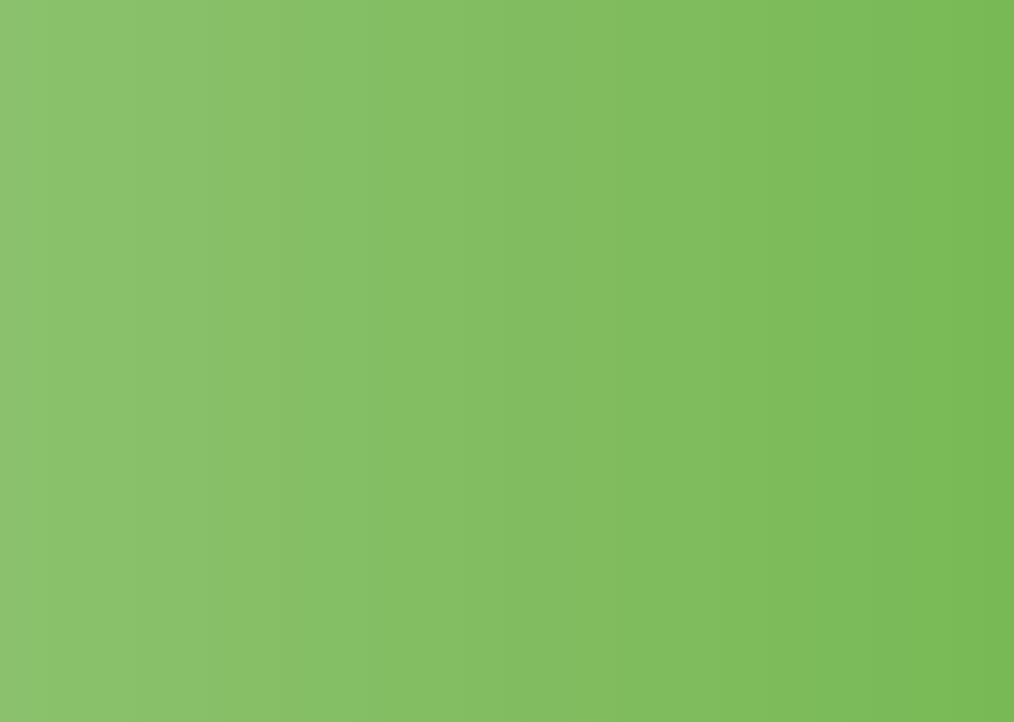
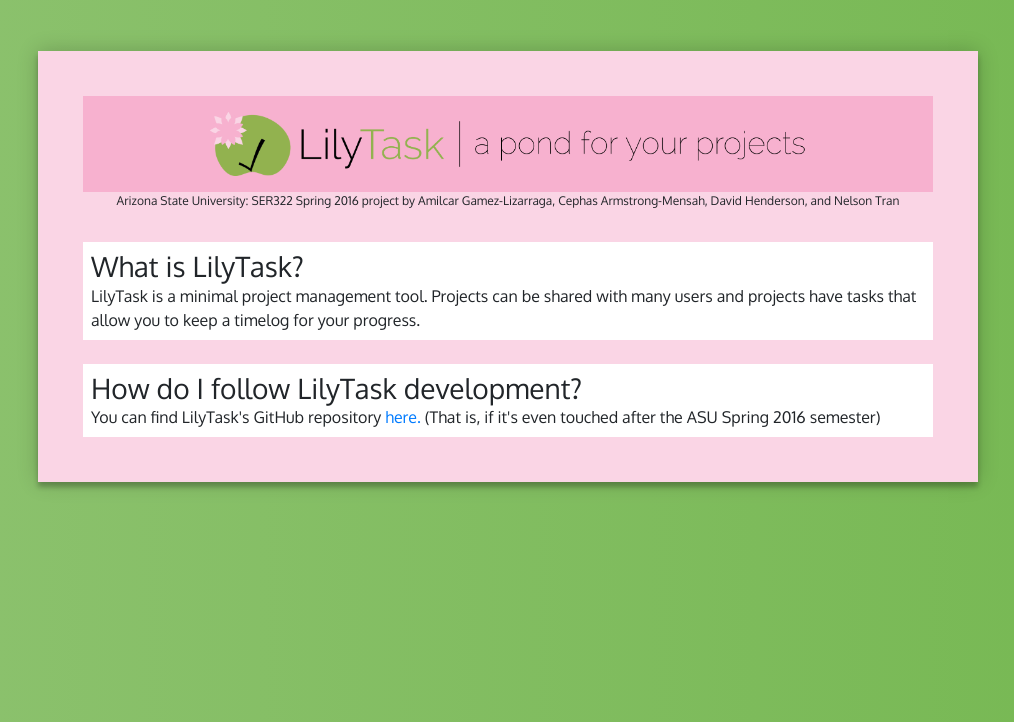
Before and after one commit to nelsontran/chopin-liszt, a Flask app: page / in a window 1280 px wide. Shown: the part 64-786 px from the top of the page, without its empty margins (132-1146 px from the left). Run offline with Flask 2, Linux system fonts and the light colour scheme; some libraries are stand-ins or nearby versions.

Commit message:
Added landing page

```diff
--- a/app/static/css/style.css
+++ b/app/static/css/style.css
@@ -1,7 +1,9 @@
 .register-page,
+.project-page,
+.landing-page,
 .login-page {
     width: 940px;
-    padding: 8% 0 0;
+    padding: 4% 0 0;
     margin: auto;
 }
 
@@ -193,6 +195,38 @@ nav li a:hover {
     color: #EF3B3A;
 }
 
+.landing-page img {
+    width: auto;
+    height: 64px;
+}
+
+.landing-page {
+    text-align: center;
+}
+
+.landing-page #logo {
+    background: #f7b1cf;
+    padding: 16px;
+}
+
+.landing-page #info {
+    font-size: 75%;
+    margin-bottom: 32px;
+}
+
+.landing-page #summary, #development {
+    padding: 8px;
+    margin: 64px, 0px, 0px, 0px;
+    font-size: 100%;
+    background: #FFFFFF;
+    text-align: left;
+}
+
+.landing-page h3 {
+    padding: 0px;
+    margin: 0px;
+}
+
 body {
     background: #76b852;
     /* fallback for old browsers */
--- a/app/templates/auth/login.html
+++ b/app/templates/auth/login.html
@@ -2,7 +2,7 @@
 <html lang="en">
 
 <head>
-    <title>Lilytasks</title>
+    <title>LilyTask</title>
     <meta name="viewport" content="width=device-width, initial-scale=1.0">
     <link rel="stylesheet" type="text/css" href="{{ url_for('static', filename='css/bootstrap.css') }}" />
     <link rel="stylesheet" type="text/css" href="{{ url_for('static', filename='css/style.css') }}" />
--- a/app/templates/core/create_project.html
+++ b/app/templates/core/create_project.html
@@ -2,7 +2,7 @@
 <html lang="en">
 
 <head>
-    <title>Lilytasks</title>
+    <title>LilyTask</title>
     <meta name="viewport" content="width=device-width, initial-scale=1.0">
     <link rel="stylesheet" type="text/css" href="{{ url_for('static', filename='css/bootstrap.css') }}" />
     <link rel="stylesheet" type="text/css" href="{{ url_for('static', filename='css/style.css') }}" />
--- a/app/templates/core/create_task.html
+++ b/app/templates/core/create_task.html
@@ -2,7 +2,7 @@
 <html lang="en">
 
 <head>
-    <title>Lilytasks</title>
+    <title>LilyTask</title>
     <meta name="viewport" content="width=device-width, initial-scale=1.0">
     <link rel="stylesheet" type="text/css" href="{{ url_for('static', filename='css/bootstrap.css') }}" />
     <link rel="stylesheet" type="text/css" href="{{ url_for('static', filename='css/style.css') }}" />
--- a/app/templates/core/projects.html
+++ b/app/templates/core/projects.html
@@ -2,7 +2,7 @@
 <html lang="en">
 
 <head>
-    <title>Lilytasks</title>
+    <title>LilyTask</title>
     <meta name="viewport" content="width=device-width, initial-scale=1.0">
     <link rel="stylesheet" type="text/css" href="{{ url_for('static', filename='css/bootstrap.css') }}" />
     <link rel="stylesheet" type="text/css" href="{{ url_for('static', filename='css/style.css') }}" />
@@ -26,7 +26,7 @@
         </div>
     </nav>
 
-	<div class="login-page">
+	<div class="project-page">
 		<div class="form">
 			<form action="{{ url_for('core.create_project') }}">
 				<button type="submit" style="margin-bottom: 32px;">Create New Project</button>
--- a/app/templates/core/tasks.html
+++ b/app/templates/core/tasks.html
@@ -2,7 +2,7 @@
 <html lang="en">
 
 <head>
-    <title>Lilytasks</title>
+    <title>LilyTask</title>
     <meta name="viewport" content="width=device-width, initial-scale=1.0">
     <link rel="stylesheet" type="text/css" href="{{ url_for('static', filename='css/bootstrap.css') }}" />
     <link rel="stylesheet" type="text/css" href="{{ url_for('static', filename='css/style.css') }}" />
--- a/app/templates/landing/landing.html
+++ b/app/templates/landing/landing.html
@@ -2,7 +2,7 @@
 <html lang="en">
 
 <head>
-    <title>Lilytasks</title>
+    <title>LilyTask</title>
     <meta name="viewport" content="width=device-width, initial-scale=1.0">
     <link rel="stylesheet" type="text/css" href="{{ url_for('static', filename='css/bootstrap.css') }}" />
     <link rel="stylesheet" type="text/css" href="{{ url_for('static', filename='css/style.css') }}" />
@@ -29,6 +29,32 @@
         </div>
     </nav>
 
+    <div class="landing-page">
+        <div class="form">
+            <div id="logo">
+                <img src="/static/img/ser322_tasklily_tagline.png">
+            </div>
+
+            <div id="info">
+                <a>Arizona State University: SER322 Spring 2016 project by Amilcar Gamez-Lizarraga, Cephas Armstrong-Mensah, David Henderson, and Nelson Tran</a>
+            </div>
+
+            <div id="summary">
+                <h3>What is LilyTask?</h3>
+                <a>LilyTask is a minimal project management tool. Projects can be shared with many users and projects have tasks that allow you to keep a timelog for your progress.</a>
+            </div>
+
+            <br>
+
+            <div id="development">
+                <h3>How do I follow LilyTask development?</h3>
+                <a>You can find LilyTask's GitHub repository </a>
+                <a href="https://github.com/nelsontran/ser322-lilytask">here.</a>
+                <a> (That is, if it's even touched after the ASU Spring 2016 semester)
+            </div>
+        </div>
+    </div>
+
 </body>
 
 </html>
```
Also changed, not shown: app/static/img/ser322_tasklily_tagline.png (added), 1 other file.
